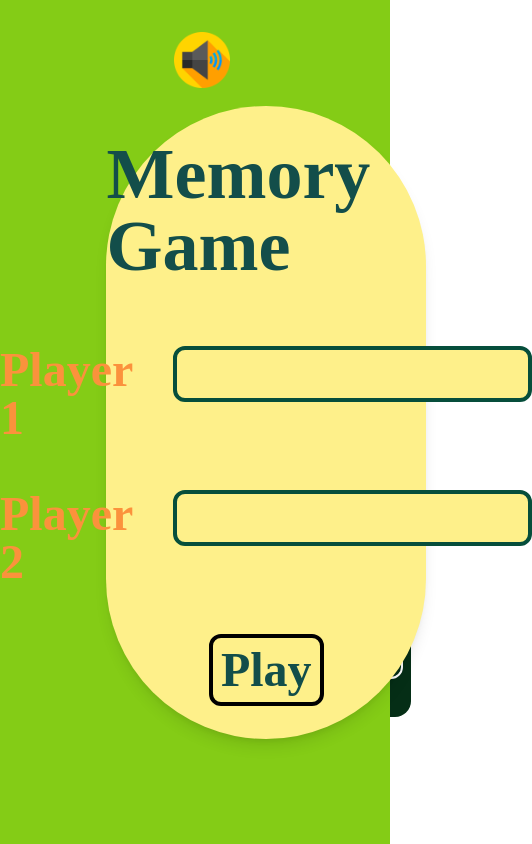
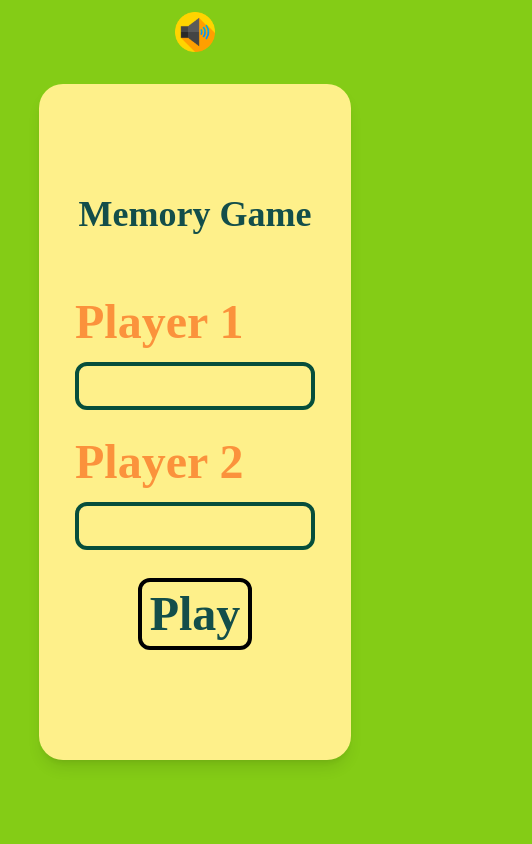
Before and after one commit to Davidvn95/Memory_Game, a React (Vite) app: page / in a window 390 px wide. Shown: the whole page, 532 px wide, since content can reach past the window. Built offline with nearby package versions, Linux system fonts and the light colour scheme; no server answers; a web font is replaced by a local one.

Commit message:
Creating responsive design

```diff
--- a/package.json
+++ b/package.json
@@ -4,7 +4,7 @@
     "version": "0.0.0",
     "type": "module",
     "scripts": {
-    "dev": "vite",
+        "dev": "vite --host 0.0.0.0",
         "build": "vite build",
         "lint": "eslint src --ext js,jsx --report-unused-disable-directives --max-warnings 0",
         "preview": "vite preview"
--- a/src/App.jsx
+++ b/src/App.jsx
@@ -1,7 +1,7 @@
 import { useState } from "react";
 import { Howl } from "howler";
 import { Welcome } from "./components/Welcome";
-import { images } from "./utils/data";
+import { sortBoard } from "./logic/logicGame";
 import { players } from "./constants";
 import { Board } from "./components/Board";
 import { ButtonPlayers } from "./components/ButtonPlayers";
@@ -20,10 +20,7 @@ const sound = new Howl({
 });
 
 function App() {
-    const [data] = useState(() => {
-        const shuffled = [...Object.values(images), ...Object.values(images)];
-        return shuffled.sort(() => Math.random() - 0.5);
-    });
+    const [data, setData] = useState(sortBoard());
     const [board, setBoard] = useState(Array(16).fill(null));
     const [turn, setTurn] = useState(players.PLAYER1);
     const [isMuted, setIsMuted] = useState(false);
@@ -62,6 +59,7 @@ function App() {
         setTurn(players.PLAYER1);
         setPoints({ player1: 0, player2: 0 })
         setWinner(false)
+        setData(sortBoard());
         name === "Exit" && setPlayersNames({ player1: "", player2: "" });
     };
 
@@ -83,16 +81,20 @@ function App() {
     },[points])
 
     return (
-        <main className="bg-lime-500 w-screen h-screen text-teal-900 text-8xl font-bold flex flex-col items-center justify-around p-8">
+        <main className="bg-lime-500 w-screen h-screen lg:max-h-screen overflow-hidden overflow-y-auto lg:overflow-y-hidden text-teal-900 font-bold flex flex-col items-center justify-center gap-10 p-8">
             {!playersNames.player1 && (
                 <Welcome setPlayersNames={setPlayersNames} playersNames={playersNames} />
             )}
-            <img src={Logo} alt="" className="w-32 h-32 rounded-xl absolute top-8 left-60 z-10" />
-            <h1>Memory Game</h1>
+            <img
+                src={Logo}
+                alt=""
+                className="w-24 h-24 lg:w-32 lg:h-32 rounded-xl absolute top-16 right-5 z-10"
+            />
+            <h1 className="text-6xl mt-48 lg:m-0 -ml-4 lg:text-7xl">Memory Game</h1>
 
             <img
                 src={!isMuted ? volumenImage : muteImage}
-                className="w-14 h-14 absolute top-8 right-40 z-30 cursor-pointer"
+                className="w-10 h-10 lg:w-14 lg:h-14 absolute top-3 lg:top-8 lg:right-40 z-30 cursor-pointer"
                 onClick={toggleSound}
                 alt=""
             />
@@ -100,18 +102,18 @@ function App() {
             {winner.status && <WinnerModal player={winner.player} resetGame={resetGame} />}
             <div className="flex gap-4">
                 <button
-                    className="bg-teal-800 hover:bg-teal-900 text-white text-xl hover:text-orange-200 w-48 h-12 rounded-md"
+                    className="bg-teal-800 hover:bg-teal-900 text-white text-xl hover:text-orange-200 w-40 h-11 lg:w-48 lg:h-12 rounded-md"
                     onClick={resetGame}>
                     Reset Game
                 </button>
                 <button
-                    className="bg-teal-800 hover:bg-teal-900 text-white text-xl hover:text-orange-200 w-48 h-12 rounded-md"
+                    className="bg-teal-800 hover:bg-teal-900 text-white text-xl hover:text-orange-200 w-40 h-11 lg:w-48 lg:h-12 rounded-md"
                     name="Exit"
                     onClick={resetGame}>
                     Exit
                 </button>
             </div>
-            <section className="flex flex-row items-center gap-9">
+            <section className="flex flex-col lg:flex-row items-center lg:gap-9">
                 <Board
                     board={board}
                     setBoard={setBoard}
--- a/src/components/Welcome.jsx
+++ b/src/components/Welcome.jsx
@@ -23,14 +23,14 @@ export function Welcome({ setPlayersNames }) {
         },
     });
     return (
-        <div className="absolute w-full h-full bg-lime-500 grid place-items-center z-30">
-            <div className="flex flex-col justify-center items-center h-3/4 w-3/5 rounded-full shadow-lg bg-yellow-200">
-                <span className="text-7xl">Memory Game</span>
+        <div className="absolute w-screen h-screen bg-lime-500 grid place-items-center z-30">
+            <div className="flex flex-col justify-center items-center h-4/5 w-4/5 lg:h-3/4 lg:w-3/5 rounded-3xl lg:rounded-full shadow-lg bg-yellow-200">
+                <span className="text-4xl lg:text-7xl">Memory Game</span>
                 <form
                     action=""
-                    className="flex flex-col gap-12 mt-16"
+                    className="flex flex-col gap-7 lg:gap-12 mt-16"
                     onSubmit={formik.handleSubmit}>
-                    <div className="flex gap-4 relative">
+                    <div className="flex flex-col gap-4 m-auto relative lg:flex-row">
                         <label htmlFor="player1" className="text-5xl text-orange-400">
                             Player 1
                         </label>
@@ -40,7 +40,7 @@ export function Welcome({ setPlayersNames }) {
                             type="text"
                             onChange={formik.handleChange}
                             value={formik.values.player1}
-                            className="w-96 h-14 rounded-xl bg-yellow-200 text-2xl p-4 border-4 border-emerald-900"
+                            className="w-60 h-12 lg:w-96 lg:h-14 rounded-xl bg-yellow-200 text-2xl p-4 border-4 border-emerald-900"
                         />
                         <span className="text-orange-500 text-lg absolute -bottom-8 right-44">
                             {formik.errors.player1 && formik.touched.player1
@@ -48,7 +48,7 @@ export function Welcome({ setPlayersNames }) {
                                 : ""}
                         </span>
                     </div>
-                    <div className="flex gap-4 relative">
+                    <div className="flex flex-col gap-4 m-auto relative lg:flex-row">
                         <label htmlFor="player2" className="text-5xl text-orange-400">
                             Player 2
                         </label>
@@ -58,7 +58,7 @@ export function Welcome({ setPlayersNames }) {
                             type="text"
                             onChange={formik.handleChange}
                             value={formik.values.player2}
-                            className="w-96 h-14 rounded-xl bg-yellow-200 text-2xl p-4 border-4 border-emerald-900"
+                            className="w-60 h-12 lg:w-96 lg:h-14 rounded-xl bg-yellow-200 text-2xl p-4 border-4 border-emerald-900"
                         />
                         <span className="text-orange-500 text-lg absolute -bottom-8 right-44">
                             {formik.errors.player2 && formik.touched.player2
--- a/src/index.css
+++ b/src/index.css
@@ -5,11 +5,13 @@
 @tailwind utilities;
 
 
-
 :root {
   overflow: hidden;
   padding: auto;
   font-family: 'DynaPuff', cursive;
+  background-color: rgb(132, 204, 22);
+  max-width: 100vw;
+  max-height: 100vh;
 }
 /*
 a {
--- a/src/logic/logicGame.js
+++ b/src/logic/logicGame.js
@@ -2,12 +2,15 @@ import { players } from "../constants";
 import confetti from "canvas-confetti";
 import { Howl } from "howler";
 import WinnerSound from '../assets/sounds/Winning.mp3'
+import { images } from "../utils/data";
 
 const sound = new Howl({
     src: [WinnerSound],
     volume: 0.5,
     loop: false,
 })
+
+// * Función que hace la lógica del juego, comprueba si las imagenes són iguales, cambia los turnos
 
 export function checkGame(pair, setPair, index, turn, setTurn, board, setBoard, data, points, setPoints) {
     if (!pair.image) {
@@ -30,12 +33,19 @@ export function checkGame(pair, setPair, index, turn, setTurn, board, setBoard,
             newBoard[pair.index] = "";
             newBoard[index] = "";
             setBoard(newBoard);
-        }, 2000);
+        }, 1500);
     }
 }
 
 
-// ******************************************************************************************************
+// * Función que reordena el tablero en caso de reinicio o nueva partida.
+
+export function sortBoard() {
+    const shuffled = [...Object.values(images), ...Object.values(images)];
+    return shuffled.sort(() => Math.random() - 0.5);
+}
+
+//* Función que genera los confetines al encontrar una pareja
 
 const count = 200;
 const defaults = {
@@ -75,7 +85,7 @@ function fireConfetti() {
     });
 }
 
-// *********************************************************************************************************
+// * Función que genera los confetines finalizando el juego con un ganador
 
 
 
@@ -111,7 +121,7 @@ export function finalConfetti() {
     }, 250);
 }
 
-// *****************************************************************************************************************
+// * Función que genera los confetines al finalizarl el juego con un empate.
 export function frameSnow() {
     const durationTime = 15 * 1000;
     const animationEnd = Date.now() + durationTime;
```
Lines whose indentation alone changed are shown as unchanged.
